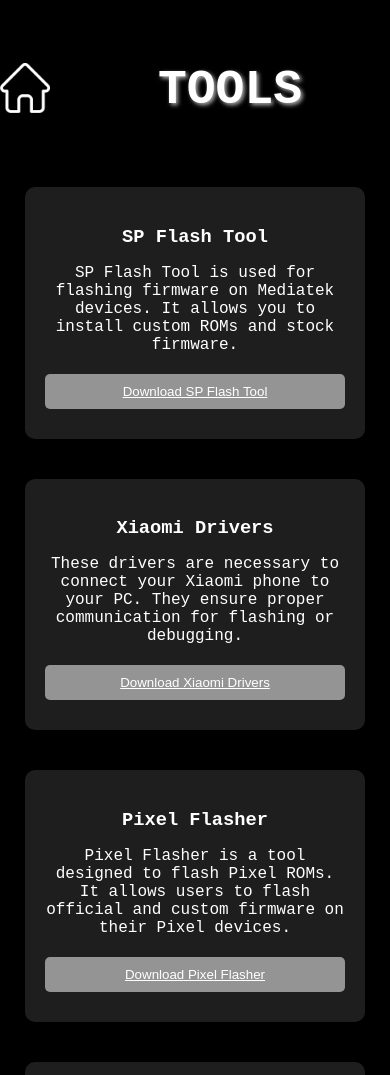
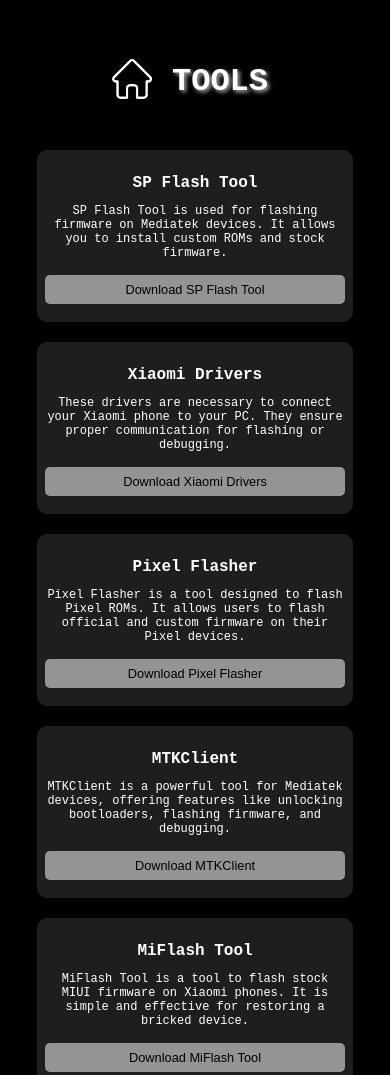
Before and after one commit to VALDi01/RUBY-ESSENTIALS, a plain HTML site: page tools.html in a window 390 px wide. Shown: the top 1075 px of the page. Drawn offline with nearby package versions, Linux system fonts and the light colour scheme.

Commit message:
Update tools.html
improving the visibility of the site on phones

```diff
--- a/tools.html
+++ b/tools.html
@@ -35,17 +35,18 @@
 
         .custom-roms-header {
             text-align: center;
-            font-size: 3em;
+            font-size: 2em;
             color: #FFFFFF;
             text-shadow: 2px 2px 4px rgba(255, 255, 255, 0.7);
-            margin-top: 20px;
+            margin: 20px 10px;
         }
 
         .cards-container {
             display: flex;
             flex-wrap: wrap;
             justify-content: center;
-            margin-top: 30px;
+			gap: 20px;
+			padding: 10px;
         }
 
         .card {
@@ -53,9 +54,9 @@
             animation: fadeIn 0.5s ease-in forwards;
             background-color: #1e1e1e;
             border-radius: 10px;
-            padding: 20px;
-            margin: 20px;
-            width: 300px;
+            padding: 15px;
+            width: 100%;
+			max-width: 300px;
             box-shadow: 0 4px 8px rgba(0, 0, 0, 0.2);
             transition: transform 0.3s;
         }
@@ -68,12 +69,14 @@
         .card h3 {
             text-align: center;
             color: #FFFFFF;
-            margin-bottom: 15px;
+            margin-bottom: 10px;
+			font-size: 1.2em;
         }
 
         .card p {
+			font-size: 0.9em;
             text-align: center;
-            margin-bottom: 20px;
+            margin-bottom: 15px;
         }
 
         .card button {
@@ -86,6 +89,7 @@
             border-radius: 5px;
             cursor: pointer;
             margin-bottom: 10px;
+			font-size: 0.9em;
         }
 
         .card button:hover {
@@ -101,6 +105,52 @@
         marquee {
             margin-bottom: 20px;
         }
+		        /* Responsywność */
+        @media (max-width: 768px) {
+            .recovery-title {
+                font-size: 1.8em;
+            }
+
+            .card {
+                padding: 10px;
+            }
+
+            .card h3 {
+                font-size: 1.1em;
+            }
+
+            .card p {
+                font-size: 0.85em;
+            }
+
+            .card button {
+                font-size: 0.85em;
+                padding: 8px;
+            }
+}
+
+        @media (max-width: 480px) {
+            .recovery-title {
+                font-size: 1.5em;
+            }
+
+            .card {
+                padding: 8px;
+            }
+
+            .card h3 {
+                font-size: 1em;
+            }
+
+            .card p {
+                font-size: 0.75em;
+            }
+
+            .card button {
+                font-size: 0.8em;
+                padding: 7px;
+            }
+        }
     </style>
 </head>
 <body>
@@ -111,62 +161,54 @@
     <!-- Header with home image -->
     <div style="display: flex; align-items: center; justify-content: center; margin-bottom: 20px;">
         <a href="index.html">
-            <img src="home.png" alt="Home" style="width: 50px; height: 50px; margin-right: 20px; cursor: pointer;">
+            <img src="home.png" alt="Home" style="width: 40px; height: 40px; margin-right: 10px; cursor: pointer;">
         </a>
-        <h1 class="custom-roms-header" style="flex-grow: 1; text-align: center;"><b>TOOLS</b></h1>
+        <h1 class="custom-roms-header"><b>TOOLS</b></h1>
     </div>
 
 <div class="cards-container">
-        <!-- Card 1: SP Flash Tool -->
     <div class="card" style="animation-delay: 0.1s;">
         <h3>SP Flash Tool</h3>
         <p>SP Flash Tool is used for flashing firmware on Mediatek devices. It allows you to install custom ROMs and stock firmware.</p>
-            <button><a href="https://spflashtool.com" style="color: white;">Download SP Flash Tool</a></button>
+        <button onclick="location.href='https://spflashtool.com'" style="color: black;">Download SP Flash Tool</button>
     </div>
 
-        <!-- Card 2: Xiaomi Drivers -->
     <div class="card" style="animation-delay: 0.2s;">
         <h3>Xiaomi Drivers</h3>
         <p>These drivers are necessary to connect your Xiaomi phone to your PC. They ensure proper communication for flashing or debugging.</p>
-            <button><a href="https://xiaomidriver.com" style="color: white;">Download Xiaomi Drivers</a></button>
+        <button onclick="location.href='https://xiaomidriver.com'" style="color: black;">Download Xiaomi Drivers</button>
     </div>
 
-        <!-- Card 3: Pixel Flasher -->
     <div class="card" style="animation-delay: 0.3s;">
         <h3>Pixel Flasher</h3>
         <p>Pixel Flasher is a tool designed to flash Pixel ROMs. It allows users to flash official and custom firmware on their Pixel devices.</p>
-            <button><a href="https://pixelflasher.com" style="color: white;">Download Pixel Flasher</a></button>
+        <button onclick="location.href='https://pixelflasher.com'" style="color: black;">Download Pixel Flasher</button>
     </div>
 
-        <!-- Card 4: MTKClient -->
     <div class="card" style="animation-delay: 0.4s;">
         <h3>MTKClient</h3>
         <p>MTKClient is a powerful tool for Mediatek devices, offering features like unlocking bootloaders, flashing firmware, and debugging.</p>
-            <button><a href="https://mtkclient.com" style="color: white;">Download MTKClient</a></button>
+        <button onclick="location.href='https://mtkclient.com'" style="color: black;">Download MTKClient</button>
     </div>
 
-        <!-- Card 5: MiFlash Tool -->
     <div class="card" style="animation-delay: 0.5s;">
         <h3>MiFlash Tool</h3>
         <p>MiFlash Tool is a tool to flash stock MIUI firmware on Xiaomi phones. It is simple and effective for restoring a bricked device.</p>
-            <button><a href="https://xiaomiflash.com" style="color: white;">Download MiFlash Tool</a></button>
+        <button onclick="location.href='https://xiaomiflash.com'" style="color: black;">Download MiFlash Tool</button>
     </div>
 
-        <!-- Card 6: XiaomiTool V2 -->
     <div class="card" style="animation-delay: 0.6s;">
         <h3>XiaomiTool V2</h3>
         <p>This is a tool with which you will fix your bricked phone with a few simple clicks. In addition, you can use it to modify your phone a bit and, among other things, upload a different firmware. It's very simple (a kid who doesn't know anything about it would figure it out), but I know from my experience that it can mess up dm-verity verification and it won't pass properly.</p>
-            <button><a href="https://xiaomitoolv2.com" style="color: white;">Download XiaomiTool V2</a></button>
+        <button onclick="location.href='https://xiaomitoolv2.com'" style="color: black;">Download XiaomiTool V2</button>
     </div>
 
-        <!-- Card 7: Tool Placeholder -->
     <div class="card" style="animation-delay: 0.7s;">
         <h3>Tool</h3>
         <p>Nothing here, yet</p>
         <button>Nothing here, yet</button>
     </div>
 
-        <!-- Card 8: Tool Placeholder -->
     <div class="card" style="animation-delay: 0.8s;">
         <h3>Tool</h3>
         <p>Nothing here, yet</p>
```
Lines whose indentation alone changed are shown as unchanged.
